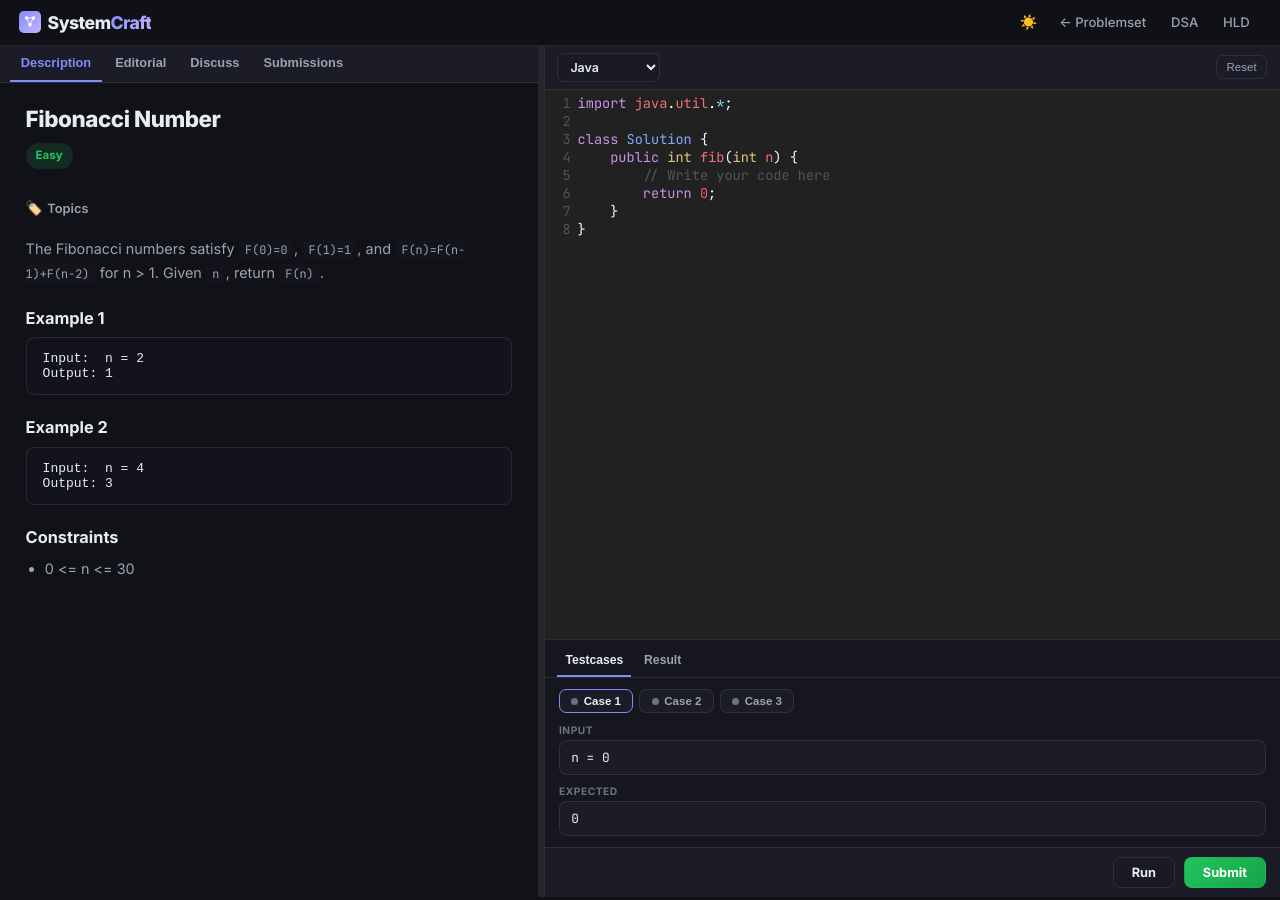
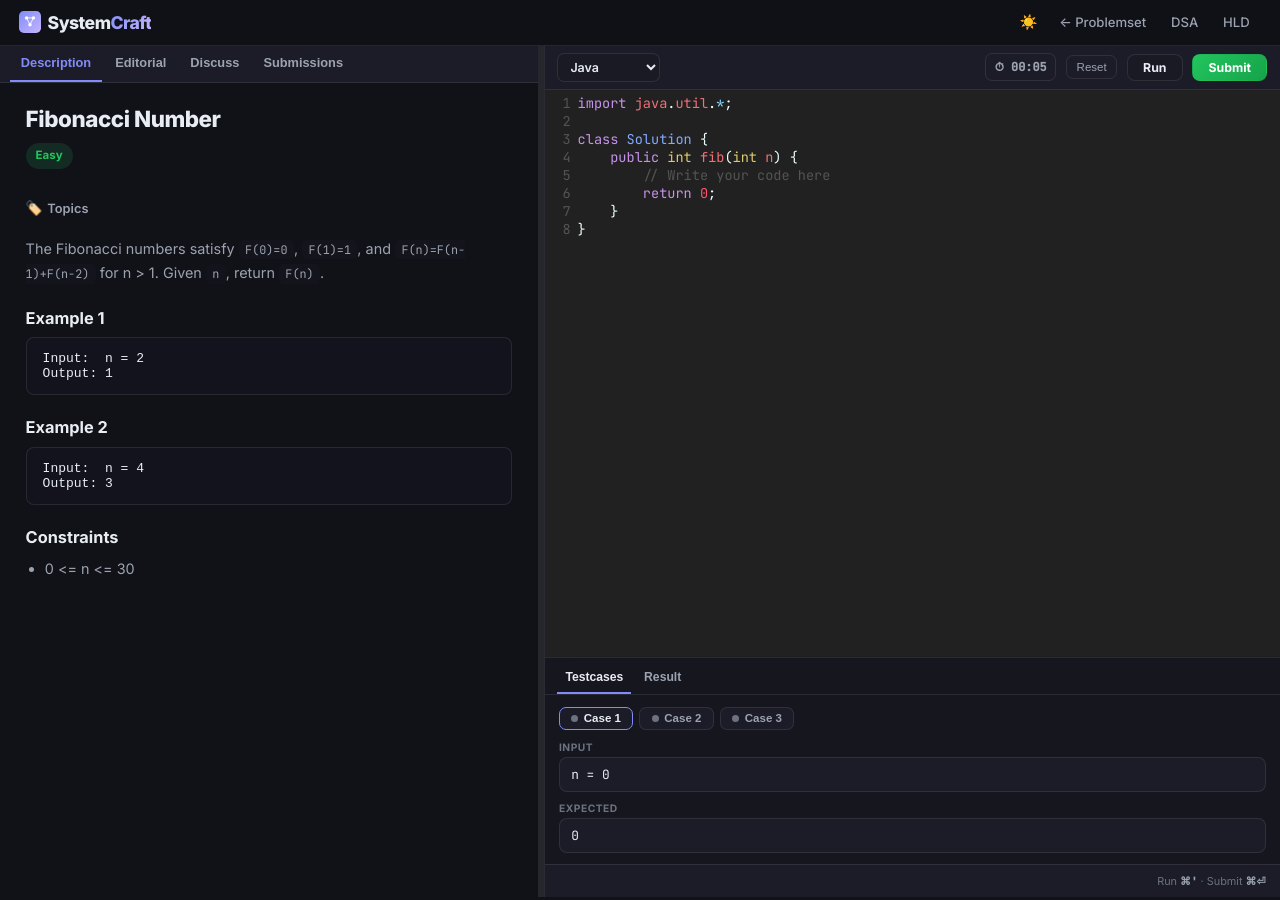
Before and after one commit to iluzn/HLD-Designs, a Jekyll site: the page built from content/dsa/problem/fibonacci-number.md, in a window 1280 px wide. Built offline with Jekyll 4.4.1, drawn with Linux system fonts in a browser that asks for light colours; some of the changed lines change nothing that is shown.

Commit message:
feat(problemset): Move Run/Submit to top bar, add timer, LeetCode shortcuts
Run/Submit now sit in the top editor bar with a stopwatch (click to
pause, double-click to reset). Shortcuts match LeetCode: Ctrl/Cmd+'
runs, Ctrl/Cmd+Enter submits.

```diff
--- a/_includes/lc-judge.html
+++ b/_includes/lc-judge.html
@@ -241,8 +241,8 @@
     cm.on('change', function () { persistCode(curLang(), cm.getValue()); });
     new MutationObserver(function () { cm.setOption('theme', themeName()); }).observe(document.documentElement, { attributes: true, attributeFilter: ['data-theme'] });
     cm.setOption('extraKeys', {
-      'Cmd-Enter': function () { runBtn.click(); }, 'Ctrl-Enter': function () { runBtn.click(); },
-      'Shift-Cmd-Enter': function () { submitBtn.click(); }, 'Shift-Ctrl-Enter': function () { submitBtn.click(); },
+      'Cmd-Enter': function () { submitBtn.click(); }, 'Ctrl-Enter': function () { submitBtn.click(); },
+      "Cmd-'": function () { runBtn.click(); }, "Ctrl-'": function () { runBtn.click(); },
     });
     runBtn.disabled = false; submitBtn.disabled = false;
   }
@@ -263,7 +263,18 @@
     LANG_KEYS.forEach(function (k) { var o = document.createElement('option'); o.value = k; o.textContent = META[k].name; langSel.appendChild(o); });
     langSel.value = prefLang();
 
-    runBtn.title = 'Ctrl/Cmd + Enter'; submitBtn.title = 'Ctrl/Cmd + Shift + Enter';
+    runBtn.title = "Run (Ctrl/Cmd + ')"; submitBtn.title = 'Submit (Ctrl/Cmd + Enter)';
+
+    // Timer (counts up; click = pause/resume, double-click = reset)
+    var timerEl = document.getElementById('lc-timer');
+    if (timerEl) {
+      var secs = 0, running = true;
+      var fmtT = function (s) { var m = Math.floor(s / 60), ss = s % 60; return (m < 10 ? '0' : '') + m + ':' + (ss < 10 ? '0' : '') + ss; };
+      timerEl.textContent = fmtT(0);
+      setInterval(function () { if (running) { secs++; timerEl.textContent = fmtT(secs); } }, 1000);
+      timerEl.addEventListener('click', function () { running = !running; timerEl.classList.toggle('paused', !running); });
+      timerEl.addEventListener('dblclick', function () { secs = 0; timerEl.textContent = fmtT(0); running = true; timerEl.classList.remove('paused'); });
+    }
     consoleTabs.forEach(function (t) { t.addEventListener('click', function () { curTab = t.getAttribute('data-tab'); syncConsoleTabs(); }); });
     leftTabs.forEach(function (t) { t.addEventListener('click', function () { showLeftTab(t.getAttribute('data-ltab')); }); });
     renderCases();
@@ -275,7 +286,9 @@
       runBtn.addEventListener('click', function () { activeCase = 0; runCases(P.cases.slice(0, SAMPLE), false); });
       submitBtn.addEventListener('click', function () { runCases(P.cases, true); });
       document.addEventListener('keydown', function (e) {
-        if ((e.metaKey || e.ctrlKey) && e.key === 'Enter') { e.preventDefault(); if (e.shiftKey) submitBtn.click(); else runBtn.click(); }
+        if (!(e.metaKey || e.ctrlKey)) return;
+        if (e.key === 'Enter') { e.preventDefault(); submitBtn.click(); }
+        else if (e.key === "'") { e.preventDefault(); runBtn.click(); }
       });
     }).catch(function () { statusEl.textContent = 'Editor failed to load'; });
 
--- a/_layouts/lc.html
+++ b/_layouts/lc.html
@@ -113,6 +113,13 @@
     .lc-editor-bar .lc-spacer { margin-left: auto; }
     .lc-reset { font-size: 0.72rem; color: var(--text-muted); background: none; border: 1px solid var(--border); border-radius: 7px; padding: 0.3rem 0.6rem; cursor: pointer; }
     .lc-reset:hover { color: var(--text); border-color: var(--accent); }
+    .lc-timer { font-family: 'JetBrains Mono', monospace; font-size: 0.74rem; font-weight: 600; color: var(--text-muted); background: none; border: 1px solid var(--border); border-radius: 7px; padding: 0.3rem 0.55rem; cursor: pointer; min-width: 54px; }
+    .lc-timer:hover { color: var(--text); border-color: var(--accent); }
+    .lc-timer::before { content: '⏱ '; }
+    .lc-timer.paused { color: var(--text-dim); opacity: 0.65; }
+    .lc-editor-bar .lc-btn { padding: 0.32rem 0.95rem; font-size: 0.77rem; }
+    .lc-kbd { font-size: 0.68rem; color: var(--text-dim); }
+    .lc-kbd b { font-family: 'JetBrains Mono', monospace; font-weight: 600; color: var(--text-muted); }
     .lc-editor-wrap { flex: 1; min-height: 0; position: relative; }
     .lc-editor-wrap .CodeMirror { height: 100%; font-family: 'JetBrains Mono', monospace; font-size: 0.85rem; }
 
@@ -185,7 +192,10 @@
             <div class="lc-editor-bar">
                 <select class="lc-lang" id="lc-lang" aria-label="Language"></select>
                 <span class="lc-spacer"></span>
+                <button class="lc-timer" id="lc-timer" type="button" title="Timer — click to pause/resume, double-click to reset">00:00</button>
                 <button class="lc-reset" id="lc-reset" type="button">Reset</button>
+                <button class="lc-btn lc-run" id="lc-run" type="button" disabled>Run</button>
+                <button class="lc-btn lc-submit" id="lc-submit" type="button" disabled>Submit</button>
             </div>
             <div class="lc-editor-wrap" id="lc-editor"></div>
             <div class="lc-console">
@@ -198,8 +208,7 @@
             <div class="lc-actions">
                 <span class="lc-status" id="lc-status"></span>
                 <span class="lc-spacer"></span>
-                <button class="lc-btn lc-run" id="lc-run" type="button" disabled>Run</button>
-                <button class="lc-btn lc-submit" id="lc-submit" type="button" disabled>Submit</button>
+                <span class="lc-kbd">Run <b>⌘'</b> · Submit <b>⌘⏎</b></span>
             </div>
         </div>
     </div>
```
